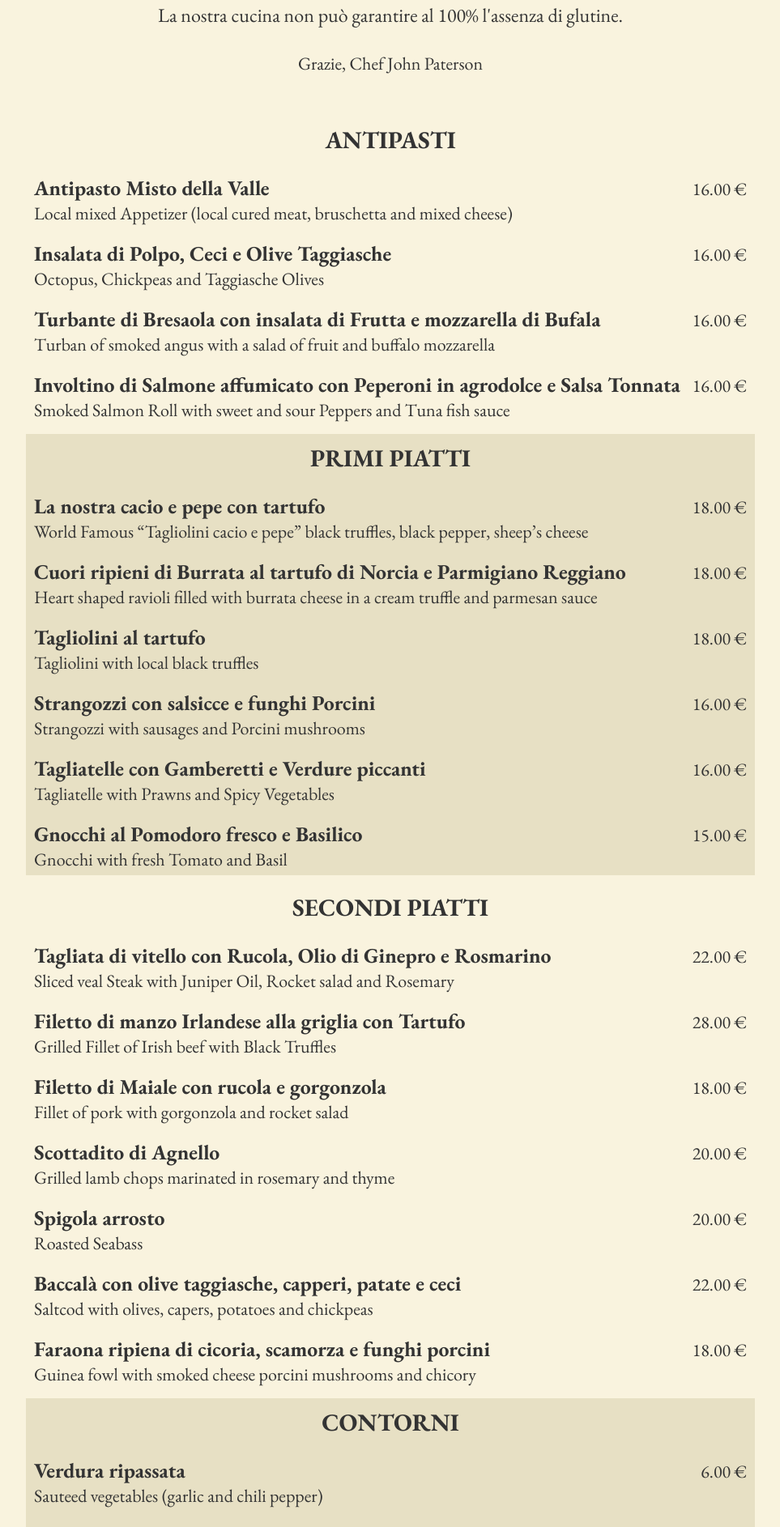
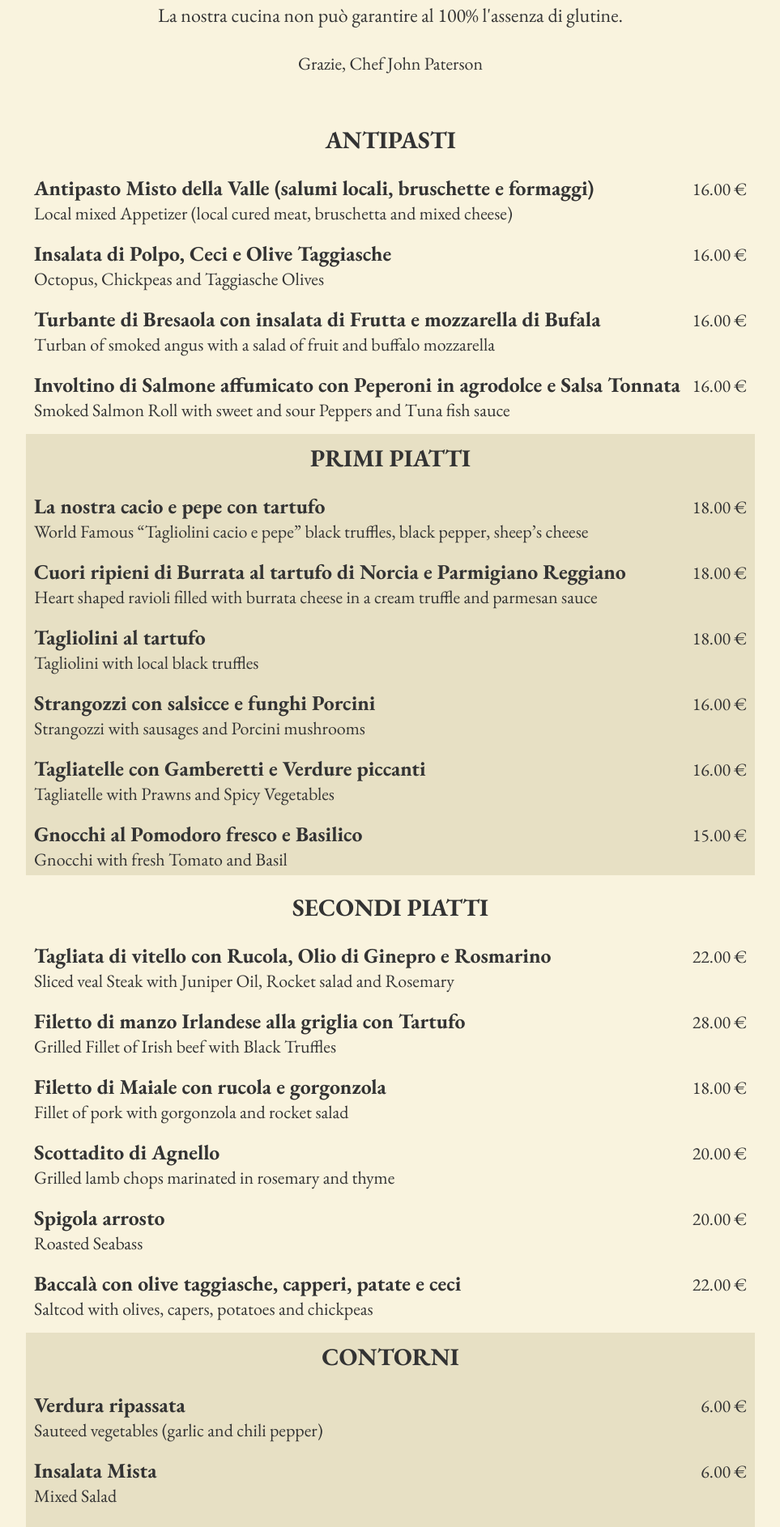
Before and after one commit to CalinCretu/JohnsRestaurant, a Vue app: page /menu in a window 1280 px wide. Shown: the part 369-2255 px from the top of the page at 81% size, without its empty margins (158-1121 px from the left). Built offline with nearby package versions, Linux system fonts and the light colour scheme; a web font is replaced by a local one.

Commit message:
ADD - menu modifications

```diff
--- a/src/components/pages/Menu.vue
+++ b/src/components/pages/Menu.vue
@@ -7,7 +7,7 @@ export default {
       menuData: {
         antipasti: [
           {
-            name: "Antipasto Misto della Valle",
+            name: "Antipasto Misto della Valle (salumi locali, bruschette e formaggi)",
             description: "Salumi locali, bruschette e formaggi",
             eng_description: "Local mixed Appetizer (local cured meat, bruschetta and mixed cheese)",
             price: "16.00"
@@ -106,12 +106,12 @@ export default {
             eng_description: "Saltcod with olives, capers, potatoes and chickpeas",
             price: "22.00"
           },
-          {
-            name: "Faraona ripiena di cicoria, scamorza e funghi porcini",
-            description: "Guinea fowl with smoked cheese porcini mushrooms and cicory",
-            eng_description: "Guinea fowl with smoked cheese porcini mushrooms and chicory",
-            price: "18.00"
-          }
+          // {
+          //   name: "Faraona ripiena di cicoria, scamorza e funghi porcini",
+          //   description: "Guinea fowl with smoked cheese porcini mushrooms and cicory",
+          //   eng_description: "Guinea fowl with smoked cheese porcini mushrooms and chicory",
+          //   price: "18.00"
+          // }
         ],
         contorni: [
           {
```
